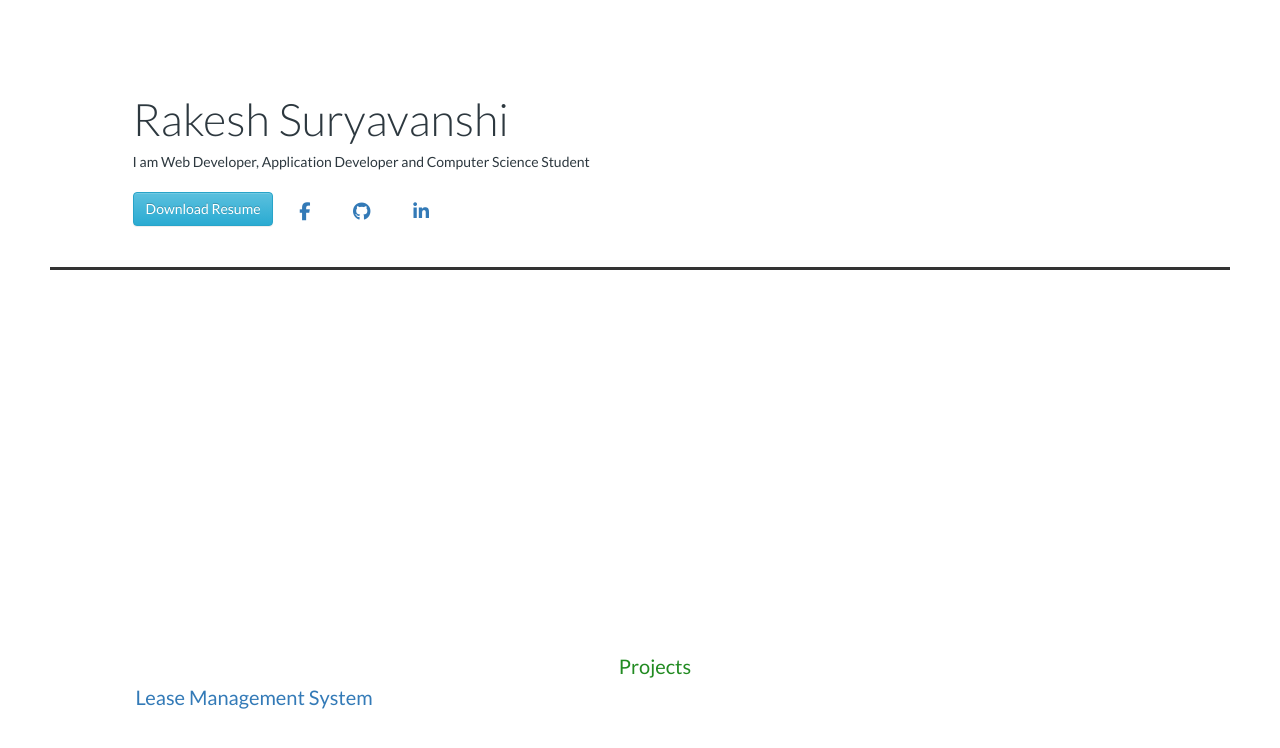
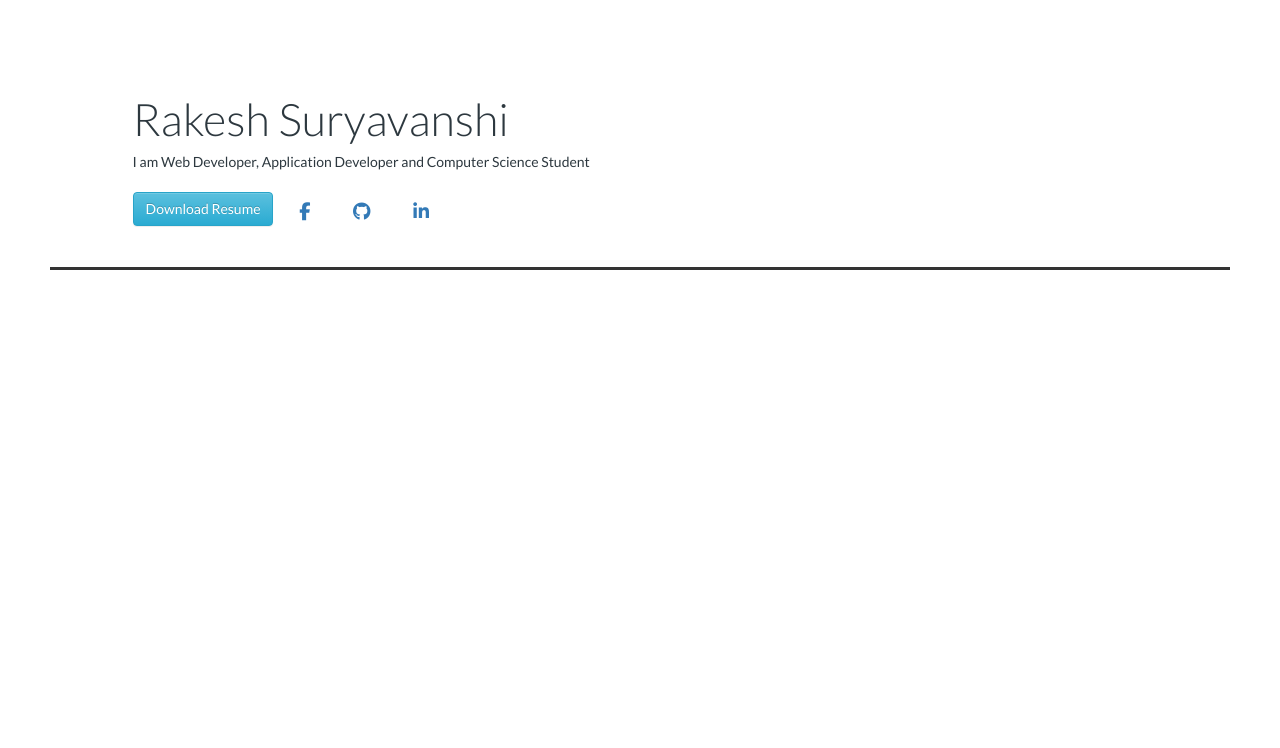
Before and after one commit to rakesh1191/mygithubpage, a plain HTML site: page index.html in a window 1280 px wide. Shown: the top 748 px of the page. Drawn offline with nearby package versions, Linux system fonts and the light colour scheme.

Commit message:
Update index.html

```diff
--- a/index.html
+++ b/index.html
@@ -87,8 +87,8 @@
         </section>
         <section id="project" class="ha-waypoint" data-animate-up="ha-header-rotateBack" style="background-color:white;color:black">
             <br /><br /><br /><br /><br />  <br /><br /><br />
-            <header class="green_header" style="text-align:center">Projects</header>
-            <a class="project_header">Lease Management System</a>
+            <header class="green_header" style="text-align:center"></header>
+            <a class="project_header"></a>
             <p >
                 <div class="p_font">
                             </div>
```
